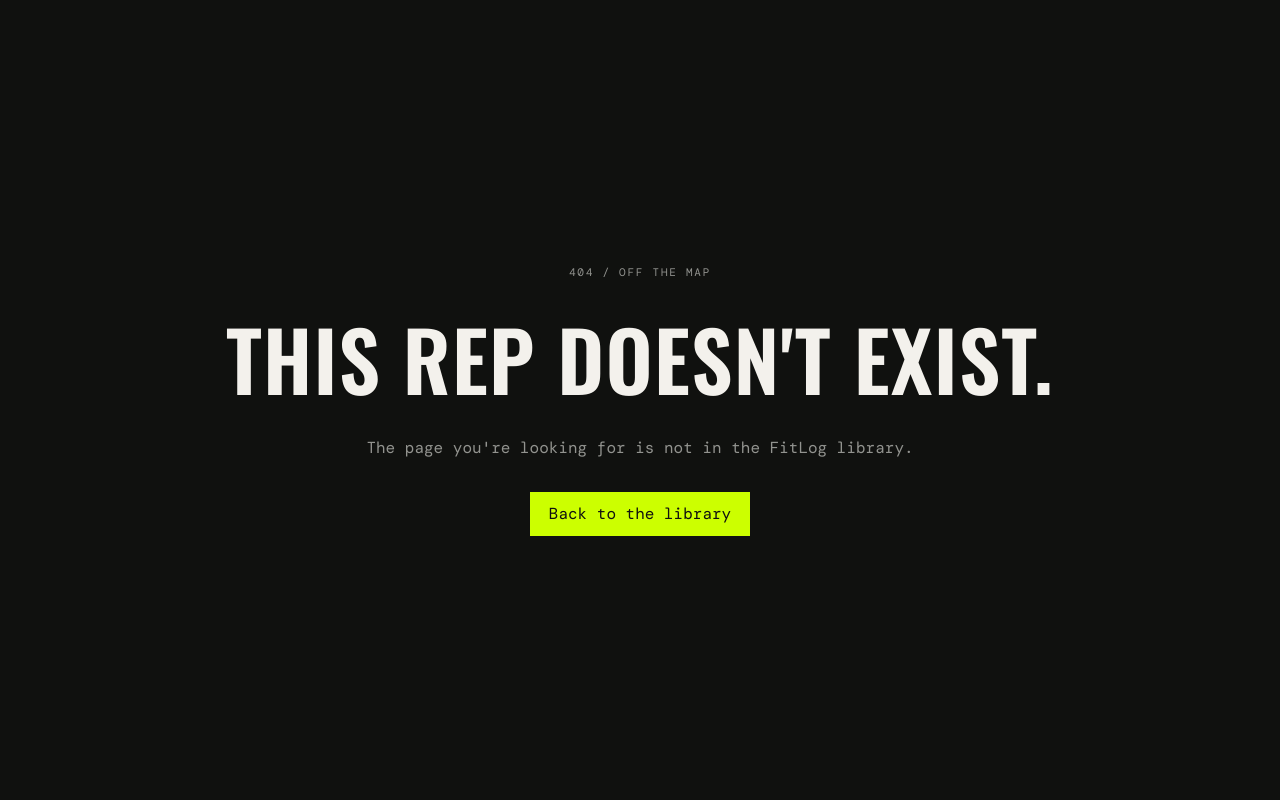
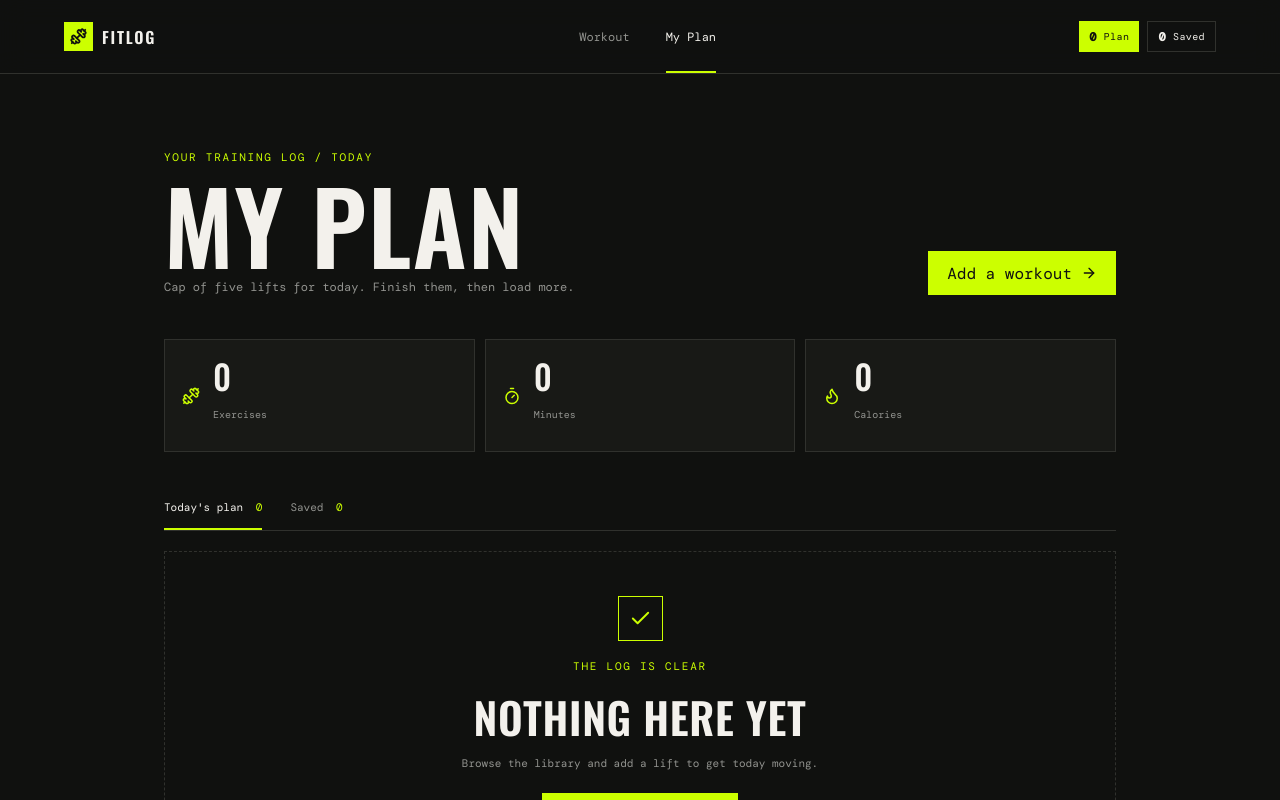
Before and after one commit to shadianoormou/Assignment-06, a Next.js app: page /my-plan in a window 1280 px wide. Before the commit this address had no page. Shown: the top 800 px of the page. Built offline with nearby package versions, Linux system fonts and the light colour scheme.

Commit message:
feat: add daily plan and saved workout tabs

```diff
--- /dev/null
+++ b/app/my-plan/page.js
@@ -0,0 +1,5 @@
+import MyPlanPage from '@/components/MyPlanPage';
+
+export default function MyPlanRoute() {
+  return <MyPlanPage />;
+}
--- /dev/null
+++ b/components/MyPlanPage.js
@@ -0,0 +1,33 @@
+'use client';
+
+import Link from 'next/link';
+import { useState } from 'react';
+import { ArrowRight, Check, Dumbbell, Flame, Timer } from 'lucide-react';
+import { PageFrame } from '@/components/PageFrame';
+import { PlanWorkoutCard } from '@/components/PlanWorkoutCard';
+import { useToast } from '@/context/ToastContext';
+import { useWorkouts } from '@/context/WorkoutContext';
+
+export default function MyPlanPage() {
+  const [activeTab, setActiveTab] = useState('plan');
+  const { plan, saved, hydrated, markDone, removeFromPlan, removeSaved } = useWorkouts();
+  const { showToast } = useToast();
+  const currentList = activeTab === 'plan' ? plan : saved;
+  const totals = plan.reduce((summary, workout) => ({ exercises: summary.exercises + 1, minutes: summary.minutes + workout.duration, calories: summary.calories + workout.caloriesBurned }), { exercises: 0, minutes: 0, calories: 0 });
+
+  function handleDone(id) { markDone(id); showToast('Workout marked as done'); }
+  function handleRemove(id) { if (activeTab === 'plan') removeFromPlan(id); else removeSaved(id); showToast(activeTab === 'plan' ? "Removed from today's plan" : 'Removed from saved list'); }
+
+  return (
+    <PageFrame>
+      <main className="plan-page">
+        <div className="plan-heading"><div><p className="eyebrow">YOUR TRAINING LOG / TODAY</p><h1>MY PLAN</h1><p>Cap of five lifts for today. Finish them, then load more.</p></div><Link className="button button-primary" href="/#library">Add a workout <ArrowRight size={16} /></Link></div>
+        <div className="metrics-grid"><div className="metric-card"><Dumbbell size={18} /><strong>{totals.exercises}</strong><span>Exercises</span></div><div className="metric-card"><Timer size={18} /><strong>{totals.minutes}</strong><span>Minutes</span></div><div className="metric-card"><Flame size={18} /><strong>{totals.calories}</strong><span>Calories</span></div></div>
+        <div className="plan-tabs" role="tablist"><button aria-selected={activeTab === 'plan'} className={activeTab === 'plan' ? 'active' : ''} onClick={() => setActiveTab('plan')} role="tab">Today&apos;s plan <span>{plan.length}</span></button><button aria-selected={activeTab === 'saved'} className={activeTab === 'saved' ? 'active' : ''} onClick={() => setActiveTab('saved')} role="tab">Saved <span>{saved.length}</span></button></div>
+        {!hydrated && <div className="plan-loading"><span className="loader" /><p>Loading workouts…</p></div>}
+        {hydrated && currentList.length === 0 && <div className="empty-plan"><div className="empty-icon"><Check size={23} /></div><p className="eyebrow">THE LOG IS CLEAR</p><h2>NOTHING HERE YET</h2><p>Browse the library and add a lift to get today moving.</p><Link className="button button-primary" href="/#library">Go to workouts <ArrowRight size={15} /></Link></div>}
+        {hydrated && currentList.length > 0 && <div className="plan-list">{currentList.map((workout) => <PlanWorkoutCard key={workout.id} workout={workout} saved={activeTab === 'saved'} onDone={handleDone} onRemove={handleRemove} />)}</div>}
+      </main>
+    </PageFrame>
+  );
+}
--- /dev/null
+++ b/components/PlanWorkoutCard.js
@@ -0,0 +1,21 @@
+import Link from 'next/link';
+import { Check, Clock3, Flame, Star, X } from 'lucide-react';
+
+export function PlanWorkoutCard({ workout, saved, onDone, onRemove }) {
+  return (
+    <article className={`plan-card ${workout.done ? 'is-done' : ''}`}>
+      <img src={workout.image} alt="" className="plan-thumb" />
+      <div className="plan-card-copy">
+        <div className="tag-list">{workout.muscleGroups.map((tag) => <span className="tag" key={tag}>{tag}</span>)}</div>
+        <h3>{workout.name}</h3>
+        <p>{workout.equipment}</p>
+        <div className="stats-row"><span><Clock3 size={13} /> {workout.duration} min</span><span><Flame size={13} /> {workout.caloriesBurned} kcal</span><span><Star size={13} fill="currentColor" /> {workout.rating}</span></div>
+      </div>
+      <div className="plan-card-actions">
+        <Link className="button button-ghost small-button" href={`/workout/${workout.id}`}>View details</Link>
+        {!saved && <button className="button button-ghost small-button done-button" onClick={() => onDone(workout.id)} disabled={workout.done}><Check size={14} /> {workout.done ? 'Done' : 'Mark as done'}</button>}
+        <button className="icon-button" aria-label={`Remove ${workout.name}`} onClick={() => onRemove(workout.id)}><X size={17} /></button>
+      </div>
+    </article>
+  );
+}
```
